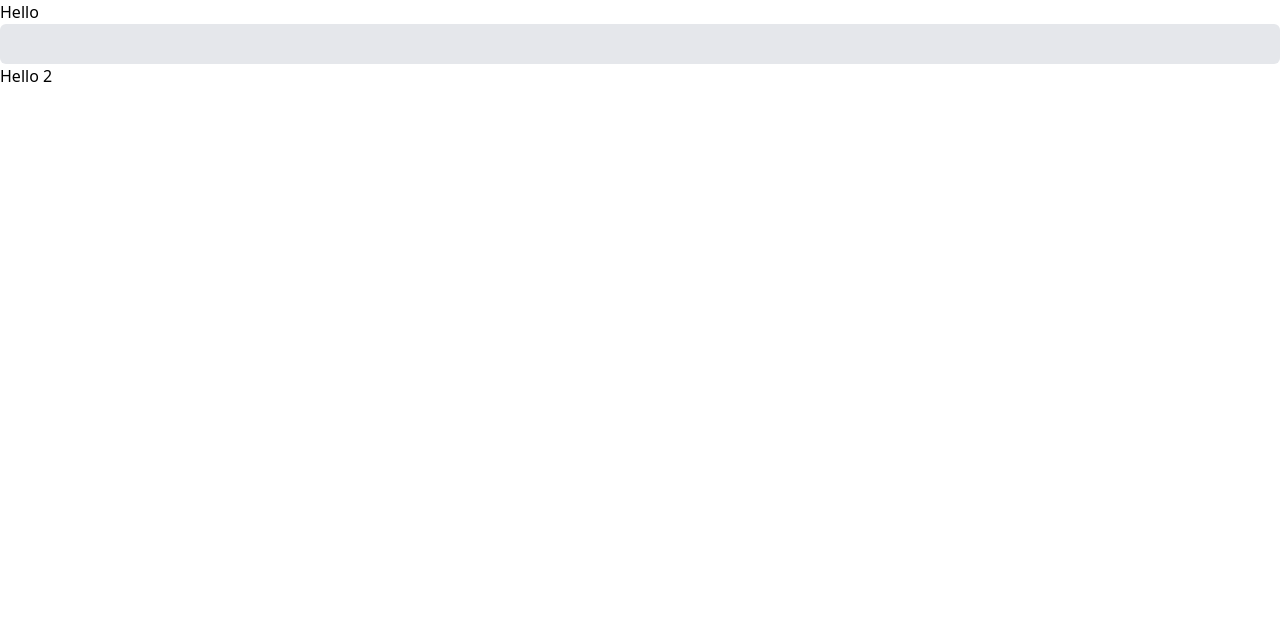
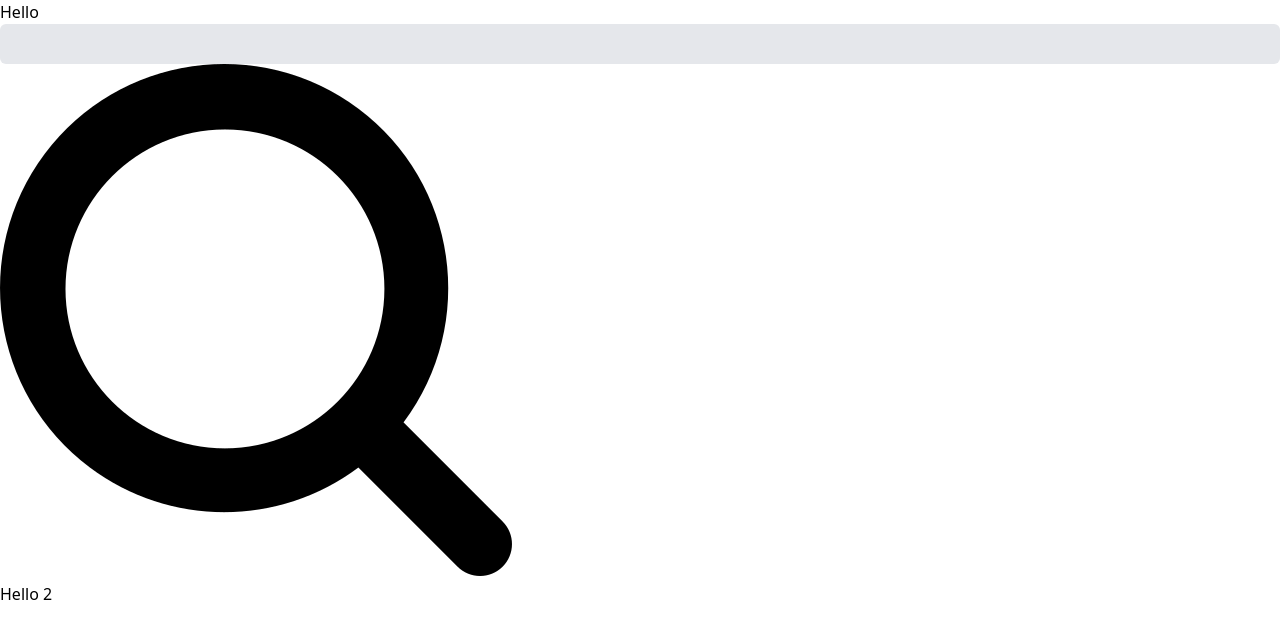
Before and after one commit to TrentConley/Gusto, a Next.js app: page / in a window 1280 px wide. Shown: the top 638 px of the page. Built offline with nearby package versions, Linux system fonts and the light colour scheme.

Commit message:
search icon visible

```diff
--- a/src/components/SearchBar.tsx
+++ b/src/components/SearchBar.tsx
@@ -1,4 +1,6 @@
 import React, { useState } from "react";
+
+const searchImage = "/search-icon.png";
 
 type SearchBarProps = {
   onSearch: (query: string) => void;
@@ -27,9 +29,7 @@ const SearchBar: React.FC<SearchBarProps> = ({ onSearch }) => {
           className="w-full bg-gray-200 px-4 py-2 rounded-md"
         />
         <button type="submit">
-          <svg xmlns="http://www.w3.org/2000/svg" viewBox="0 0 24 24">
-            <path d="M9.5 17.5c-3.59 0-6.5-2.91-6.5-6.5s2.91-6.5 6.5-6.5 6.5 2.91 6.5 6.5-2.91 6.5-6.5 6.5zM21.71 20.29l-3.83-3.83A8.47 8.47 0 0 0 19.5 10.5c0-4.69-3.81-8.5-8.5-8.5S2.5 5.81 2.5 10.5s3.81 8.5 8.5 8.5a8.47 8.47 0 0 0 6.96-3.71l3.83 3.83a1 1 0 0 0 1.41 0 1 1 0 0 0 0-1.41zM3.5 10.5c0-3.03 2.47-5.5 5.5-5.5s5.5 2.47 5.5 5.5-2.47 5.5-5.5 5.5-5.5-2.47-5.5-5.5z" />
-          </svg>
+          <img src={searchImage} alt="Search icon" />
         </button>
       </form>
       <h1>Hello 2</h1>
```
Also changed, not shown: public/search-icon.png (added).
